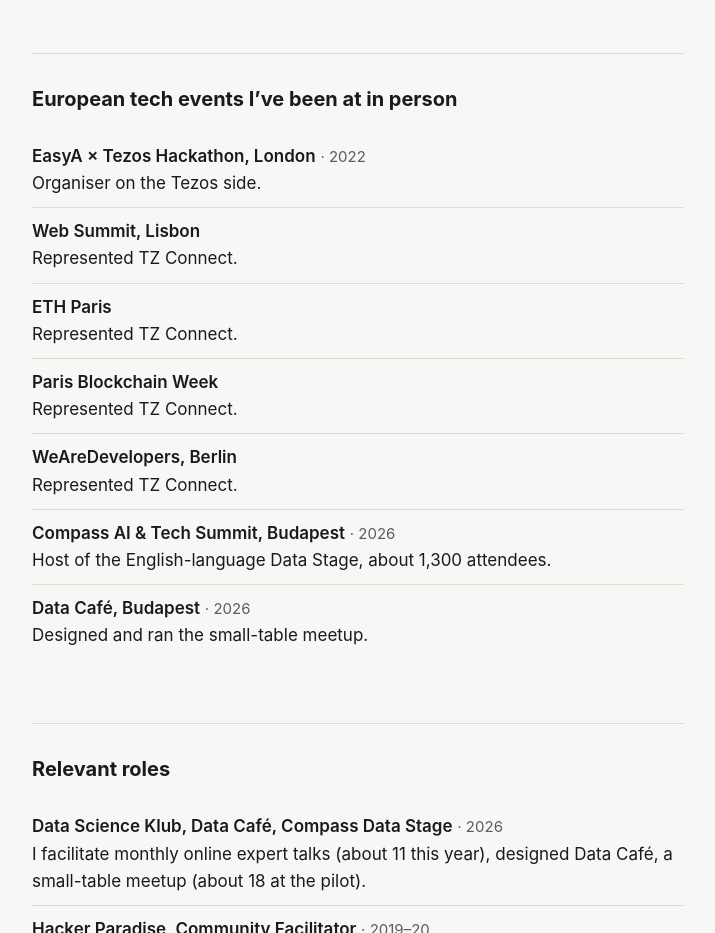
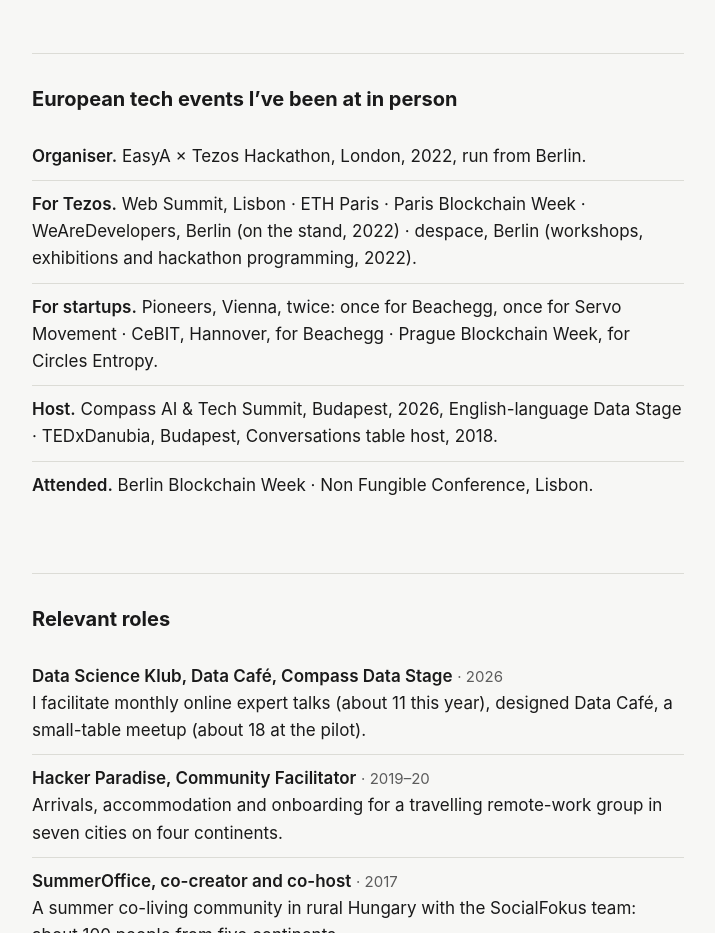
Before and after one commit to KittiBorissza/kitti.borissza.com, a plain HTML site: page apex-lab/index.html in a window 1280 px wide. Shown: the part 1540-2473 px from the top of the page, without its empty margins (282-997 px from the left). Drawn offline with Linux system fonts and the light colour scheme.

Commit message:
Replace the Apex Lab page with the v3 copy.
Co-authored-by: Kitti Borissza <KittiBorissza@users.noreply.github.com>

```diff
--- a/apex-lab/index.html
+++ b/apex-lab/index.html
@@ -109,13 +109,11 @@
   <section aria-labelledby="events">
     <h2 id="events">European tech events I’ve been at in person</h2>
     <ul>
-      <li><span class="label">EasyA × Tezos Hackathon, London</span> <span class="when">· 2022</span><br>Organiser on the Tezos side.</li>
-      <li><span class="label">Web Summit, Lisbon</span><br>Represented TZ Connect.</li>
-      <li><span class="label">ETH Paris</span><br>Represented TZ Connect.</li>
-      <li><span class="label">Paris Blockchain Week</span><br>Represented TZ Connect.</li>
-      <li><span class="label">WeAreDevelopers, Berlin</span><br>Represented TZ Connect.</li>
-      <li><span class="label">Compass AI &amp; Tech Summit, Budapest</span> <span class="when">· 2026</span><br>Host of the English-language Data Stage, about 1,300 attendees.</li>
-      <li><span class="label">Data Café, Budapest</span> <span class="when">· 2026</span><br>Designed and ran the small-table meetup.</li>
+      <li><span class="label">Organiser.</span> EasyA × Tezos Hackathon, London, 2022, run from Berlin.</li>
+      <li><span class="label">For Tezos.</span> Web Summit, Lisbon · ETH Paris · Paris Blockchain Week · WeAreDevelopers, Berlin (on the stand, 2022) · despace, Berlin (workshops, exhibitions and hackathon programming, 2022).</li>
+      <li><span class="label">For startups.</span> Pioneers, Vienna, twice: once for Beachegg, once for Servo Movement · CeBIT, Hannover, for Beachegg · Prague Blockchain Week, for Circles Entropy.</li>
+      <li><span class="label">Host.</span> Compass AI &amp; Tech Summit, Budapest, 2026, English-language Data Stage · TEDxDanubia, Budapest, Conversations table host, 2018.</li>
+      <li><span class="label">Attended.</span> Berlin Blockchain Week · Non Fungible Conference, Lisbon.</li>
     </ul>
   </section>
 
```
